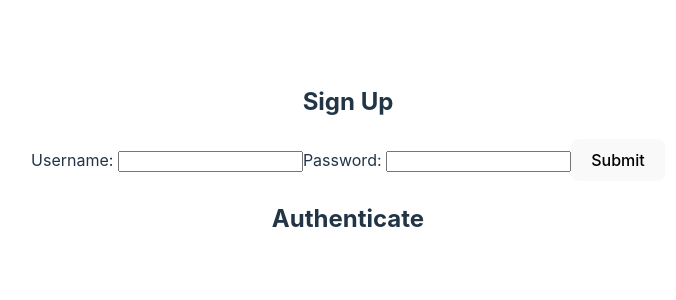
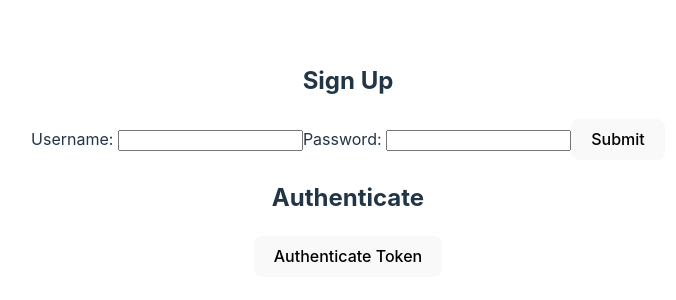
Before and after one commit to ScottCPetty/react_forms, a React (Vite) app: page / in a window 1280 px wide. Shown: the part 240-540 px from the top of the page, without its empty margins (292-968 px from the left). Built offline with nearby package versions, Linux system fonts and the light colour scheme.

Commit message:
Created handleClick for Authenticate

```diff
--- a/src/App.jsx
+++ b/src/App.jsx
@@ -8,8 +8,8 @@ function App() {
 
   return (
     <>
-      <SignUpForm token={token} setToken={setToken} />
-      <Authenticate token={token} setToken={setToken} />
+      <SignUpForm setToken={setToken} />
+      <Authenticate token={token} />
     </>
   );
 }
--- a/src/components/Authenticate.jsx
+++ b/src/components/Authenticate.jsx
@@ -1,9 +1,20 @@
-import React from "react";
+import { useState } from "react";
 
-export default function Authenticate() {
+export default function Authenticate({ token }) {
+    const [error, setError] = useState(null);
+    async function handleClick() {
+        try {
+            //
+        } catch (error) {
+            setError(error.message)
+        }
+        console.log("handleClick ran")
+    }
   return (
     <>
       <h2>Authenticate</h2>
+      {error && <p>{error}</p>}
+      <button onClick={handleClick}>Authenticate Token</button>
     </>
   );
 }
```
